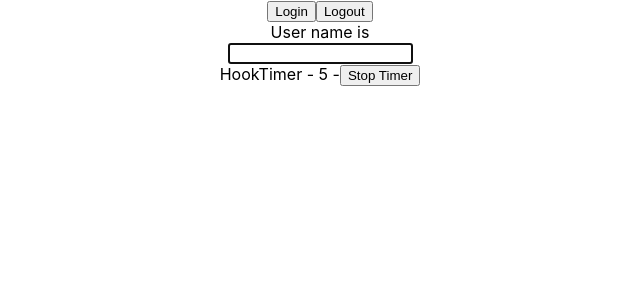
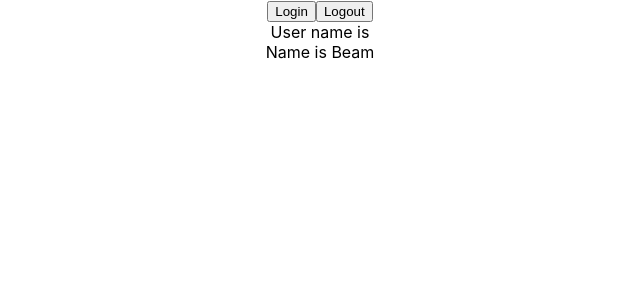
Before and after one commit to kluivstar/ReactTypescript, a React (Create React App) app: page / in a window 1280 px wide. Shown: the top 300 px of the page, without its empty margins (320-960 px from the left). Built offline with nearby package versions, Linux system fonts and the light colour scheme.

Commit message:
Component prop

```diff
--- a/src/App.tsx
+++ b/src/App.tsx
@@ -16,6 +16,8 @@ import { Box } from './components/context/Box';
 import { UserContextProvider } from './components/context/UserContext';
 import {DomRef} from './components/ref/DomRef'
 import {Mutable} from './components/ref/Mutable'
+import { Private } from './components/auth/Private';
+import { Profile } from './components/auth/Profile';
 
 function App() {
 
@@ -67,8 +69,7 @@ function App() {
       <UserContextProvider>
         <User/>
       </UserContextProvider>
-      <DomRef/>
-      <Mutable/>
+      <Private isLoggedIn={true} Component={Profile}/>
     </div>
   );
 }
--- /dev/null
+++ b/src/components/auth/Login.tsx
@@ -0,0 +1,7 @@
+import React from 'react'
+
+export const Login = () => {
+  return (
+    <div>Kindly Login</div>
+  )
+}
--- /dev/null
+++ b/src/components/auth/Private.tsx
@@ -0,0 +1,18 @@
+import React from 'react'
+import { ProfileProps } from './Profile'
+import { Login } from './Login'
+
+type PrivateProps = {
+    isLoggedIn: boolean
+    Component: React.ComponentType<ProfileProps>
+}
+
+export const Private = ({isLoggedIn, Component}: PrivateProps) => {
+
+    if(isLoggedIn){
+        return <Component name="Beam"/>
+    } else {
+        return <Login/>
+    }
+
+}
--- /dev/null
+++ b/src/components/auth/Profile.tsx
@@ -0,0 +1,12 @@
+import React from 'react'
+
+// Define prop type for profile
+export type ProfileProps = {
+    name: string // name prop
+}
+// name prop destructed in function parameter
+export const Profile = ({name}: ProfileProps) => {
+  return (
+    <div>Name is {name}</div>
+  )
+}
--- a/src/components/state/User.tsx
+++ b/src/components/state/User.tsx
@@ -8,6 +8,8 @@ type AuthUser = {
 export const User = () => {
     // set state telling TS it can be "null" or AuthUser
     const [user, setUser] = useState<AuthUser | null>(null)
+
+    // handlers
     const handleLogin =() => {
         setUser({
             name: "Sins",
```
